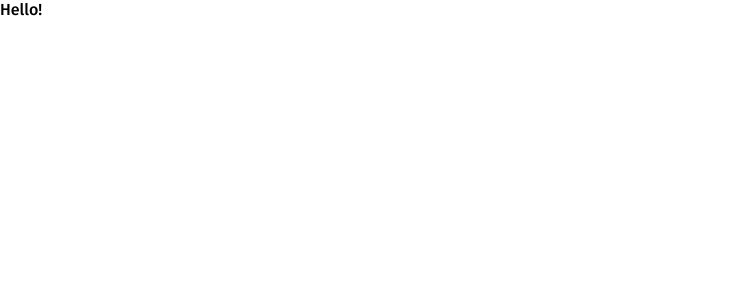
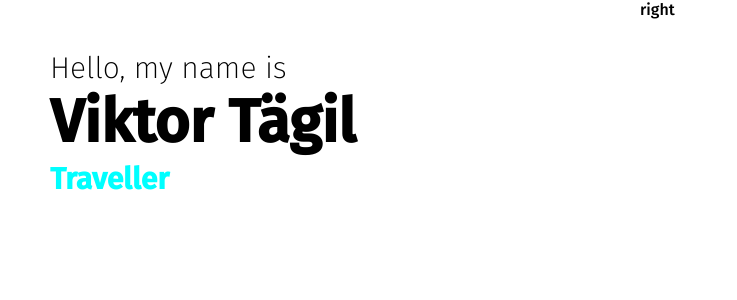
Before and after one commit to tagilv/my-portfolio, a React (Create React App) app: page / in a window 1280 px wide. Shown: the top 300 px of the page, without its empty margins (0-737 px from the left). Built offline with nearby package versions, Linux system fonts and the light colour scheme; the HTML template or start-up script is replaced by a standard one.

Commit message:
intro and animation

```diff
--- a/src/App.jsx
+++ b/src/App.jsx
@@ -1,5 +1,7 @@
+import Intro from "./component/intro/Intro";
+
 const App = () => {
-  return <div>Hello!</div>;
+  return <div><Intro/></div>;
 };
 
 export default App;
--- a/src/component/intro/Intro.jsx
+++ b/src/component/intro/Intro.jsx
@@ -0,0 +1,26 @@
+import React from 'react'
+import "./intro.css"
+
+const Intro = () => {
+  return (
+    <div className="i">
+      <div className="i-left">
+        <div className="i-left-wrapper">
+          <h2 className="i-intro">Hello, my name is</h2>
+          <h1 className="i-name"> Viktor Tägil </h1>
+          <div className="i-title">
+            <div className="i-title-wrapper">
+              <div className="i-title-item">Web Developer</div>
+              <div className="i-title-item">Paid Social Expert</div>
+              <div className="i-title-item">Traveller</div>
+              <div className="i-title-item">Language Lover</div>
+            </div>
+          </div>
+        </div>
+      </div>
+      <div className="i-right">right</div>
+    </div>
+  )
+}
+
+export default Intro
--- a/src/component/intro/intro.css
+++ b/src/component/intro/intro.css
@@ -1 +1,61 @@
-/* hello */
+.i {
+  display: flex;
+  height: 100vh;
+}
+
+.i-left {
+  flex: 1;
+}
+
+.i-right {
+  flex: 1;
+}
+
+.i-left-wrapper {
+  padding: 50px;
+
+}
+
+.i-intro {
+  font-size: 30px;
+  font-weight: 300;
+}
+
+.i-name {
+  font-size: 60px;
+}
+
+.i-title {
+  height: 50px;
+  overflow: hidden;
+}
+
+.i-title-wrapper {
+  height: 100%;
+  animation: move 10s ease-in-out infinite alternate;
+}
+
+@keyframes move {
+    25%{
+      transform: translateY(-50px);
+    }
+    50%{
+      transform: translateY(-100px);
+    }
+    75%{
+      transform: translateY(-150px);
+    }
+    100%{
+      transform: translateY(-200px);
+    }
+}
+
+.i-title-item {
+  height: 50px;
+  font-size: 30px;
+  font-weight: bold;
+  color: aqua;
+  background-color: white;
+  display: flex;
+  align-items: center;
+}
```
